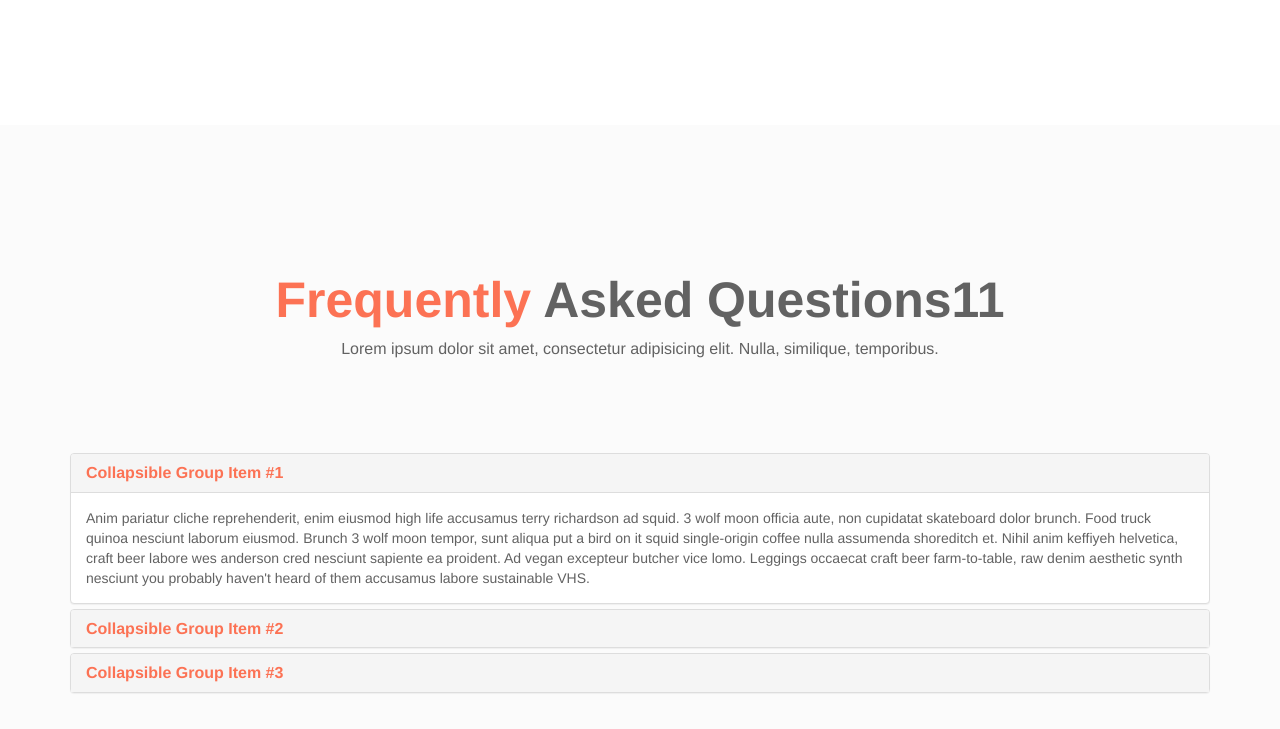
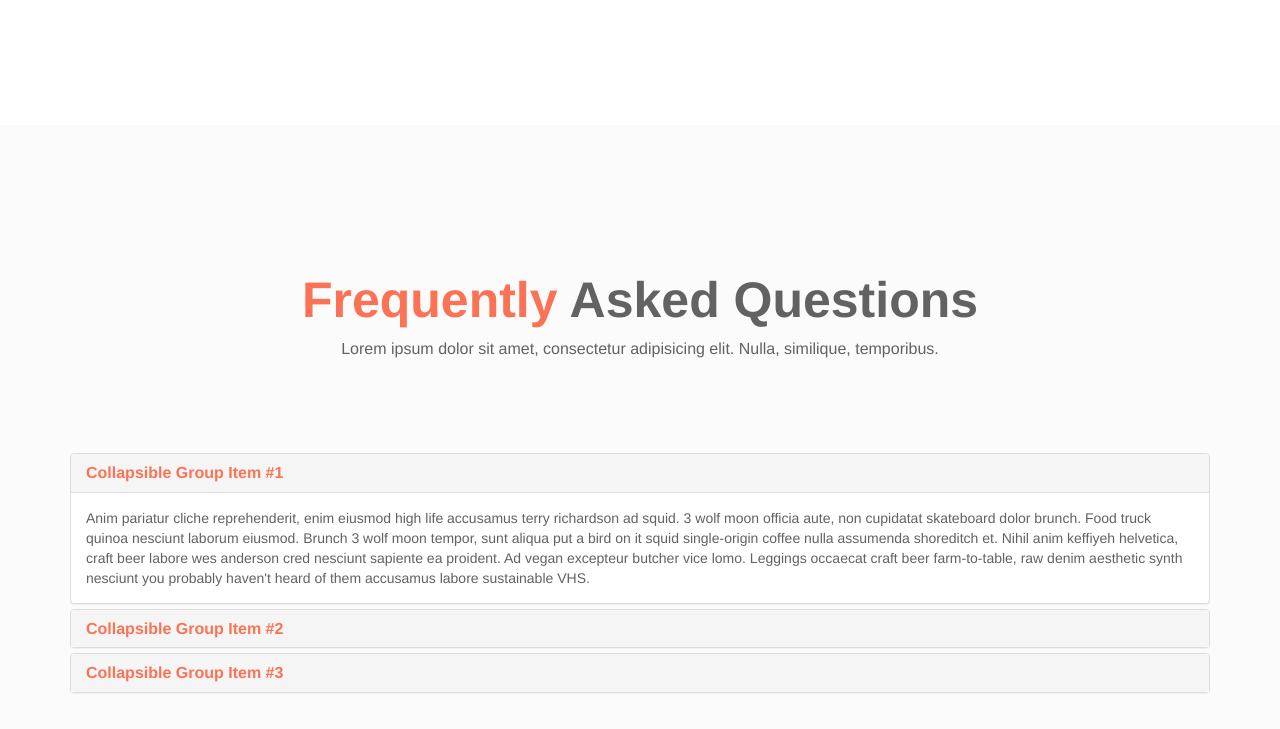
Before and after one commit to evgenybalashov/evgenybalashov.github.io, a plain HTML site: page lesson15/index.html in a window 1280 px wide. Shown: the part 3765-4494 px from the top of the page. Drawn offline with nearby package versions, Linux system fonts and the light colour scheme.

Commit message:
lesson15

```diff
--- a/lesson15/index.html
+++ b/lesson15/index.html
@@ -267,7 +267,7 @@
 		<div class="container">
 			<div class="row">
 				<div class="col-lg-12 section-header text-center">
-					<h2><span>Frequently </span> Asked Questions11</h2>
+					<h2><span>Frequently </span> Asked Questions</h2>
 					<p>Lorem ipsum dolor sit amet, consectetur adipisicing elit. Nulla, similique, temporibus.</p>
 				</div>
 			</div>
```
